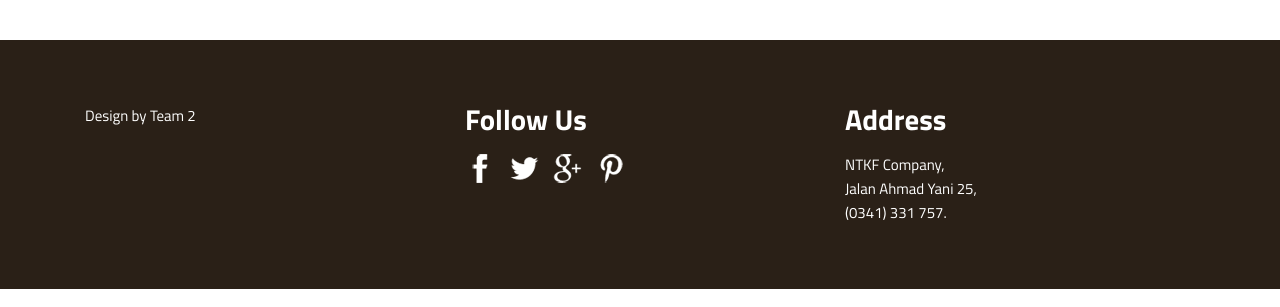
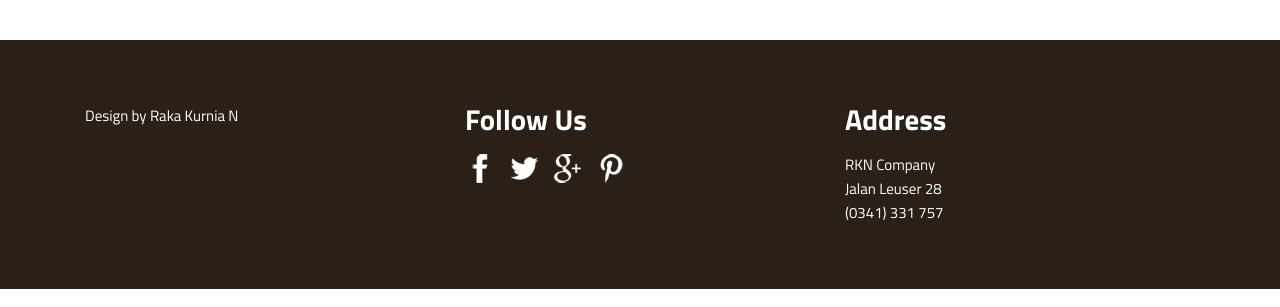
Before and after one commit to kuromica/e-mebel, a PHP site: page /login.php in a window 1280 px wide. Shown: the part 366-673 px from the top of the page. Run offline with PHP 8.4, Linux system fonts and the light colour scheme.

Commit message:
Update login.php

```diff
--- a/login.php
+++ b/login.php
@@ -1,7 +1,7 @@
 <!DOCTYPE html>
 <html>
 <head>
-<title>E-MEUBEL a Interior & Furniture | Home ::</title>
+<title>E-MEUBEL | Interior & Furniture | Login</title>
 <meta name="viewport" content="width=device-width, initial-scale=1">
 <meta http-equiv="Content-Type" content="text/html; charset=utf-8" />
 <meta name="keywords" content="Majestic Responsive web template, Bootstrap Web Templates, Flat Web Templates, Andriod Compatible web template,
@@ -92,7 +92,7 @@ Smartphone Compatible web template, free webdesigns for Nokia, Samsung, LG, Sony
 		<div class="container">
 			<div class="footer-top">
 				<div class="col-md-4 footer-left">
-					<p>Design by Team 2</a></p>
+					<p>Design by Raka Kurnia N</a></p>
 				</div>
 				<div class="col-md-4 footer-left">
 					<h3>Follow Us</h3>
@@ -105,9 +105,9 @@ Smartphone Compatible web template, free webdesigns for Nokia, Samsung, LG, Sony
 				</div>
 				<div class="col-md-4 footer-left">
 					<h3>Address</h3>
-					<p>NTKF Company,
-					<span>Jalan Ahmad Yani 25,</span>
-					(0341) 331 757.</p>
+					<p>RKN Company
+					<span>Jalan Leuser 28</span>
+					(0341) 331 757</p>
 				</div>
 				<div class="clearfix"></div>
 			</div>
```
